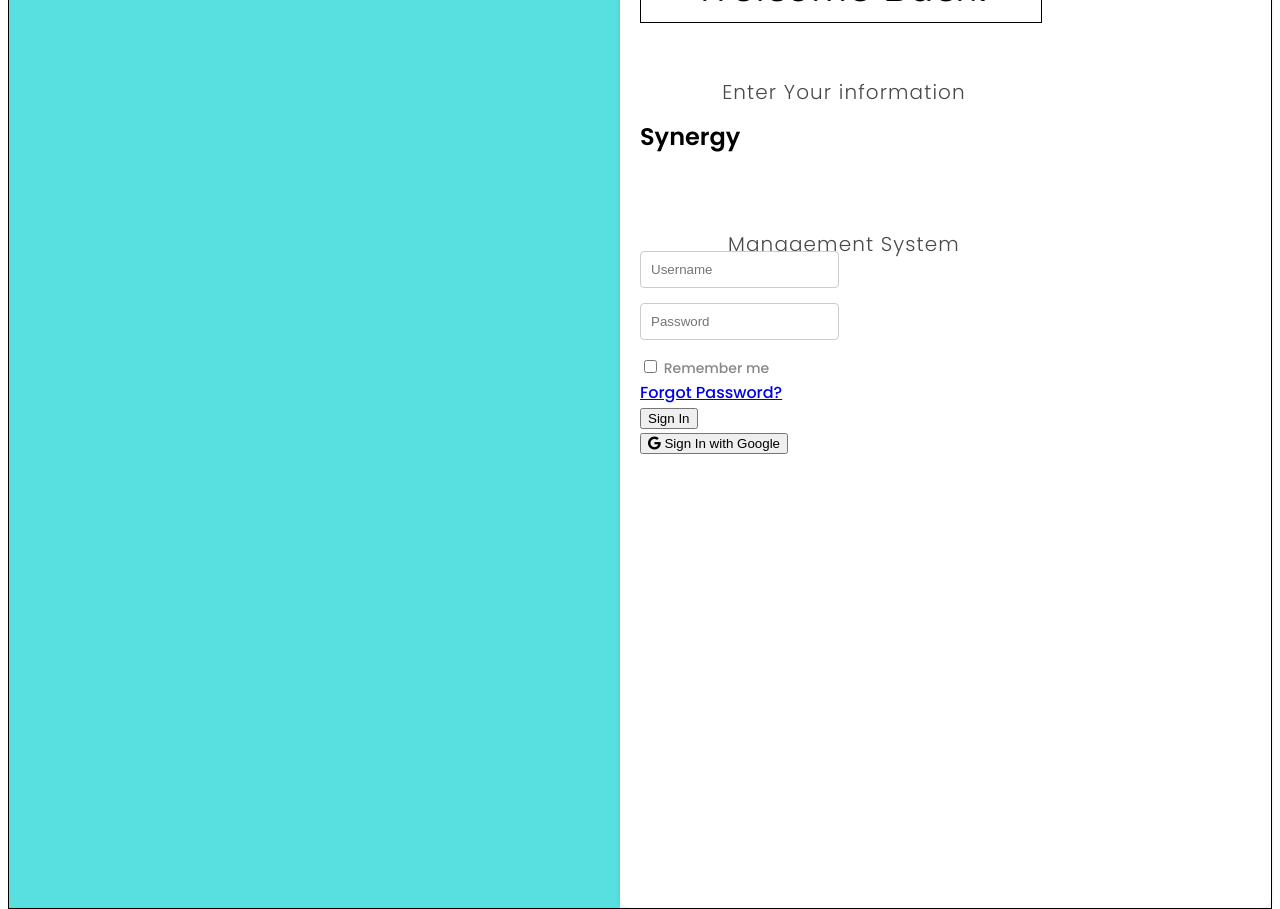
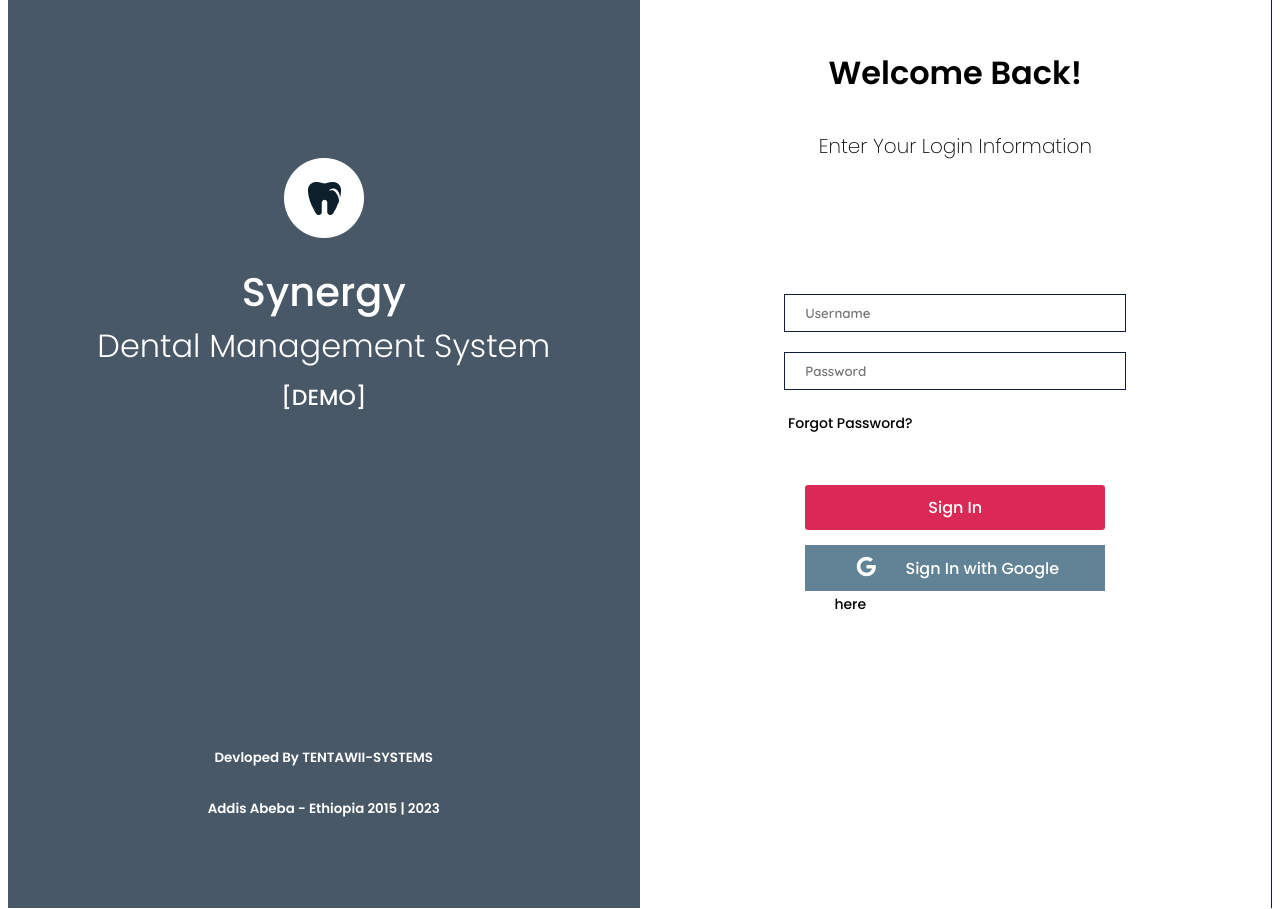
Before and after one commit to TENTAWII/Synergy_Demo, a plain HTML site: page index.html in a window 1280 px wide. Drawn offline with Linux system fonts and the light colour scheme; a web font is replaced by a local one.

Commit message:
Completed the Structre of Login page with redirction link

```diff
--- a/Style/Login.css
+++ b/Style/Login.css
@@ -6,119 +6,157 @@ body {
     align-items: center;
     height: 100vh;
     background-color: #ffffff;
-  }
-
+    /* background-image: url("/Synergy_Demo/Images/Bg_1.png");
+    background-position:center ;
+    background-repeat: no-repeat;
+    background-size: cover; */
+}
   .con {
     display: flex;
-    border: 1px solid black;
+    border-right: #101c3b solid 1px;
     width: 1500px;
     height: 1000px;
+    /* box-shadow: 22px 21px 5px rgba(0, 0, 0, 0.156); */
   }
 
   .picturebox {
     flex: 1;
-    background-color: #58dfdf; /* Replace with your desired background color */
+    background-color: #495867; /* Replace with your desired background color */
     /* Add any additional styles for the picturebox */
   }
 
   .form {
     flex: 1;
-    background-color: #fff;
-    padding: 20px;
-    border-radius: 10px;
-    box-shadow: 0 2px 5px rgba(0, 0, 0, 0.1);
+    background-color: #ffffff;
+    padding-top: 120px;
+
     font-family: 'Poppins';
     align-items: center;
     justify-content: center;
+
+
+
 }
 
+form{
 
-  h1 {
+text-align: center;
+padding-top: 100px;
+margin-top: 20px;
+padding-bottom: 200px;
 
-width: 400px;
-height: 66px;
-left: calc(50% - 1030px/2 + 534.5px);
-top: 134px;
-border: 1px solid ;
-font-family: 'Quicksand';
-font-style: normal;
-font-weight: 700;
-font-size: 40px;
-line-height: 60px;
-text-align: center;
+}
+input{
+  width:300px;
+  padding-left: 20px;
+  padding-right: 20px;
+  padding-bottom: 10px;
+  padding-top: 10px;
+  margin-bottom: 20px;
+  font-family: 'Quicksand';
+  color: #000;
+  font-weight: 600;
+  border: #101c3b 1.3px solid;
+}
+input:hover{
+  border: #101c3b 2px solid;
+  cursor:text;
+}
 
-color: #000000;
+a{
 
-  }
+   text-decoration: none;
+   list-style: none;
+   color: #000;
+   font-size: 14px;
+  width: 500px;
+ padding-left:90px ;
+ padding-right: 300px;
 
-  h5 {
-    width: 408px;
-    height: 10px;
-    left: calc(50% - 1068px/2 + 534.5px);
-    top: 187px;
+}
 
-    font-family: 'Poppins';
-    font-style: normal;
-    font-weight: 300;
-    font-size: 20px;
-    line-height: 364%;
-    /* or 73px */
+.sign-in{
+  margin-top: 50px;
+  margin-bottom: 15px;
+  width: 300px;
+  padding-top: 10px;
+  padding-bottom: 10px;
+  font-family: "Poppins";
+  font-size: 16px;
+  background-color: #DB2955;
+  color: white;
+  border: none;
+  border-radius:3.3px ;
+  cursor: pointer;
+}
+.sign-in-google{
+  margin-top: 0px;
+  width: 300px;
+  padding-top: 10px;
+  padding-bottom: 10px;
+  font-family: "Poppins";
+  font-size: 16px;
+  background-color: #628395;
+  color: rgb(255, 255, 255);
+ border: none;
+ cursor: pointer;
 
-    text-align: center;
-    letter-spacing: 0.055em;
 
-    color: #4B4848;
-  }
 
-  form {
-    display: flex;
-    flex-direction: column;
-  }
+}
+i{
+  width: 30px;
+  height: 20px;
+ align-self: center;
+  padding-top: 2px;
+  padding-bottom: 2px;
+  border-radius: 12px;
+  color: #ffffff;
+  margin-right: 20px;
+  font-size: 20px;
 
-  input[type="text"],
-  input[type="password"] {
-    padding: 10px;
-    margin-bottom: 15px;
-    border: 1px solid #ccc;
-    border-radius: 4px;
-  }
+}
+.logo
+{
+  text-align: center;
+  margin-top: 250px;
+}
+.headertext{
 
-  label {
-    font-size: 14px;
-    color: #888;
-  }
+ text-align: center;
+ padding-top: 10px;
+ margin-top: 10px;
+ font-family: 'Poppins';
+ color: white;
+ font-weight: 300;
 
-  .checkbox-container {
-    display: flex;
-    align-items: center;
-    margin-bottom: 15px;
-  }
+}
+span{
+  font-weight: 400;
+  font-size: 40px;
+}
+.demo_text{
+  font-size: 22px;
+}
+footer{
+  font-family: 'Poppins';
+  color: white;
+  font-size: 20px;
+  margin-top: 330px;
+  text-align: center;
 
-  .checkbox-container input[type="checkbox"] {
-    margin-right: 5px;
-  }
+}
+.welx{
 
-  .btn {
-    display: inline-block;
-    padding: 10px 20px;
-    background-color: #007bff;
-    color: #fff;
-    border: none;
-    border-radius: 4px;
-    cursor: pointer;
-  }
+  text-align: center;
 
-  .btn-google {
-    display: flex;
-    align-items: center;
-    padding: 10px 20px;
-    background-color: #dd4b39;
-    color: #fff;
-    border: none;
-    border-radius: 4px;
-    cursor: pointer;
-  }
+}
+.enter{
 
-  .btn-google i {
-    margin-right: 10px;
-  }
+  text-align: center;
+  color: #000000;
+  font-size: 20px;
+  font-weight: 200;
+
+
+}
--- a/index.html
+++ b/index.html
@@ -10,24 +10,28 @@
 <body>
   <body>
     <div class="con">
-      <div class="picturebox"></div>
+      <div class="picturebox">
+         <div class="logo">
+            <img src="/Synergy_Demo/Images/logo3.png" alt="Logo" />
+
+        </div>
+         <h1 class="headertext"><span>Synergy</span> <br> Dental  Management System <br><span class="demo_text">[DEMO]</span></h1>
+        <FOOter class="footer">
+         <h6>Devloped By TENTAWII-SYSTEMS</h6>
+         <h6>Addis Abeba - Ethiopia 2015 | 2023</h6>
+        </FOOter>
+      </div>
       <div class="form">
-         <h1>Welcome Back! </h1>
-         <h5>Enter Your information</h5>
+         <h1  class="welx">Welcome Back! </h1>
+         <h5 class="enter">Enter Your Login Information </h5>
          <form action="#">
-            <h2>Synergy</h2>
-            <h5>Management System</h5>
             <div class="form-group">
                <input type="text" id="username" placeholder="Username">
             </div>
             <div class="form-group">
                <input type="password" id="password" placeholder="Password">
             </div>
-            <div class="form-group">
-               <label for="remember">
-                  <input type="checkbox" id="remember"> Remember me
-               </label>
-            </div>
+
             <div class="form-group">
                <a href="#" class="forget-password">Forgot Password?</a>
             </div>
@@ -36,9 +40,10 @@
             </div>
             <div class="form-group">
                <button type="button" class="sign-in-google">
-                  <i class="fab fa-google"></i> Sign In with Google
+                  <i class="fab fa-google" id="google"> </i> Sign In with Google
                </button>
             </div>
+            <a href="/Synergy_Demo/Pages/overview.html">here</a>
          </form>
       </div>
     </div>
```
Also changed, not shown: Style/main.css (+4 -5 lines).
